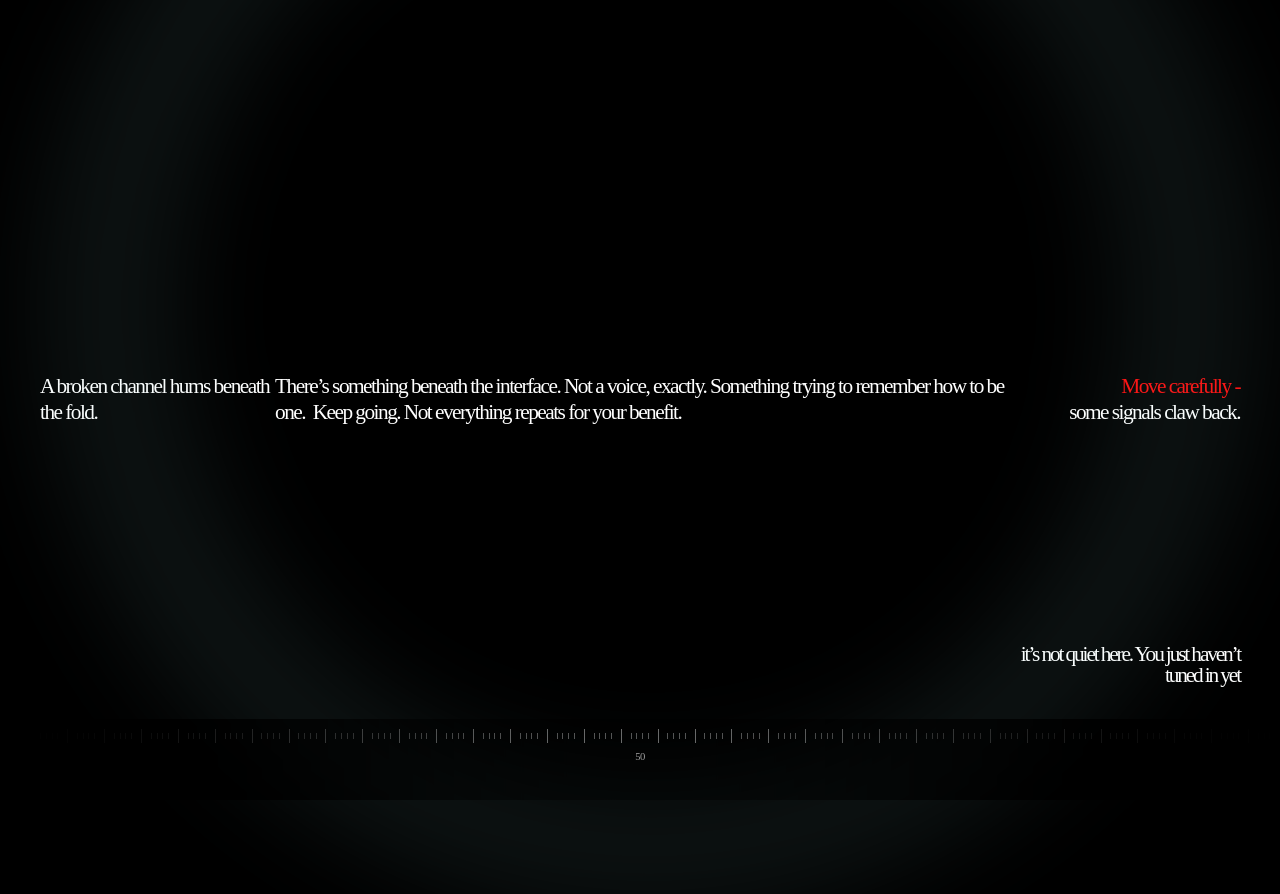
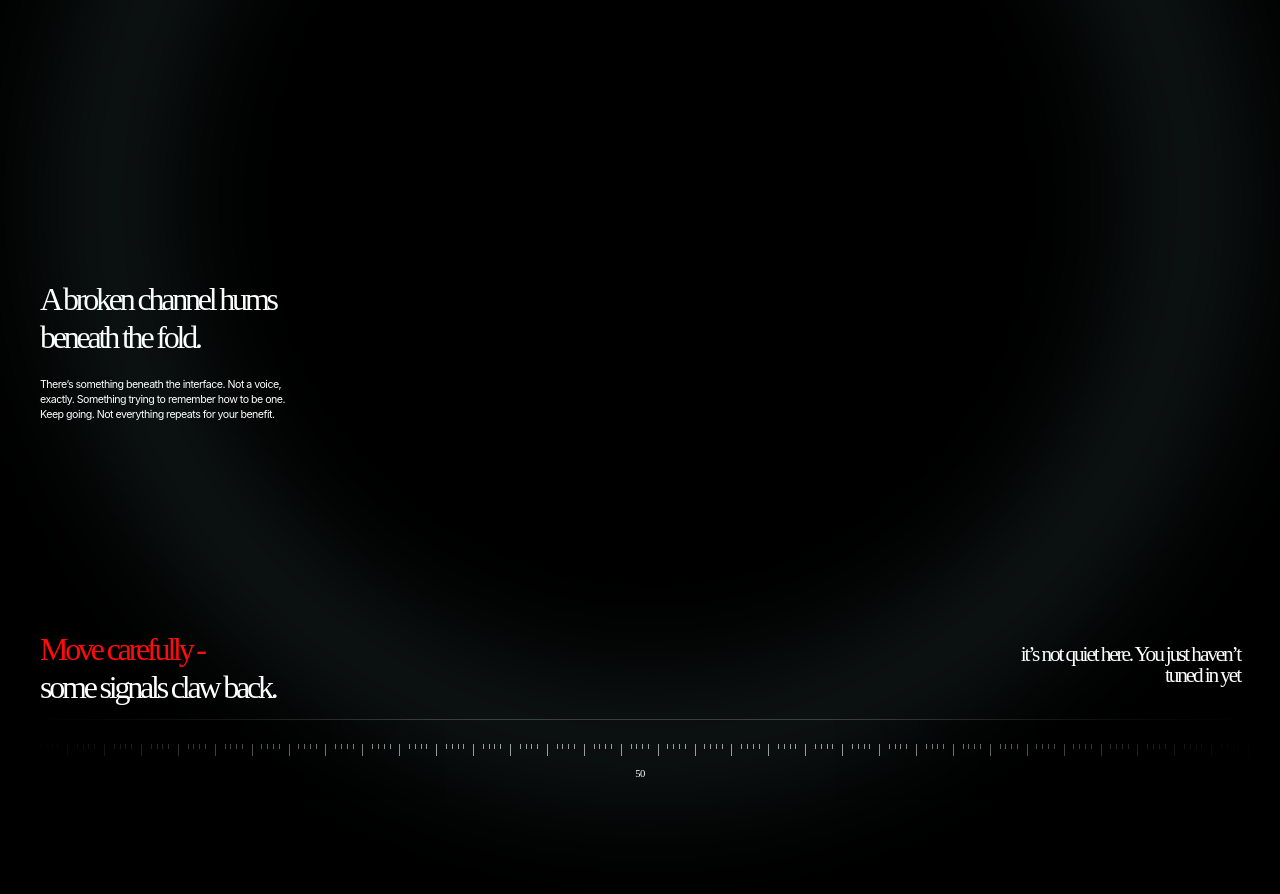
Before and after one commit to mazerancedev/project-9-hero, a plain HTML site: page index.html in a window 1280 px wide. After the commit the page ends 800 px from the top, so only its background shows below. Drawn offline with nearby package versions, Linux system fonts and the light colour scheme; a script that the page names is missing; a web font is replaced by a local one.

Commit message:
Update style.css

```diff
--- a/src/style.css
+++ b/src/style.css
@@ -17,6 +17,7 @@
 html {
   font-size: calc(100vw / 1920 * 10);
   overflow: hidden;
+  width: 100vw;
 }
 
 @media (max-width: 600px) {
@@ -52,25 +53,39 @@ canvas {
 .hero-text-left {
   color: #fff;
   font-family: "Rance Display";
-  font-size: 3.2rem;
+  font-size: 4.8rem;
   font-style: normal;
   font-weight: 400;
   line-height: 120%;
-  letter-spacing: -0.23rem;
+  letter-spacing: -0.48rem;
   position: absolute;
-  top: 50%;
-  transform: translateY(-50%);
+  top: 35%;
   left: 6rem;
-  right: 6rem;
   display: flex;
-  justify-content: space-between;
+  flex-direction: column;
+  gap: 3.2rem;
+  bottom: 14rem;
 
   div {
-    width: 55.2rem;
+    width: 38.1rem;
   }
 
   div:nth-of-type(2) {
-    text-align: right;
+    margin-top: auto;
+    width: 34.5rem;
+    white-space: pre;
+  }
+
+  p {
+    align-self: stretch;
+    color: #fff;
+    font-family: Inter;
+    font-size: 1.6rem;
+    font-style: normal;
+    font-weight: 400;
+    line-height: 140%;
+    letter-spacing: -0.08rem;
+    width: 38.1rem;
   }
 
   span {
@@ -91,11 +106,27 @@ canvas {
     letter-spacing: -0.24rem;
     text-align: center;
     flex-direction: column;
+    gap: 0;
+    bottom: 8.4rem;
 
     div {
       width: fit-content;
       text-align: center !important;
       margin: 0 auto;
+      order: 0;
+    }
+
+    div:nth-of-type(2) {
+      order: 1;
+      margin-top: 0rem;
+      width: 100%;
+    }
+
+    p {
+      order: 2;
+      width: 100%;
+      margin-top: auto;
+      font-size: 1.4rem !important;
     }
 
     span {
@@ -158,7 +189,7 @@ canvas {
   position: absolute;
   left: 50.75%;
   transform: translateX(-50%) scale(0);
-  top: calc(-12rem + 20rem);
+  top: calc(-12rem + 4rem);
   animation: wave 2s linear infinite;
   border: 5.3rem solid rgba(162, 233, 233, 0.39);
   border-radius: 50%;
@@ -179,7 +210,7 @@ canvas {
   width: 100vw;
   height: 56.25vw;
   left: 0;
-  top: calc(50% + 20rem);
+  top: calc(50% + 4rem);
   transform: translateY(-50%);
   position: absolute;
 }
@@ -306,12 +337,17 @@ canvas {
   position: absolute;
   left: 50%;
   transform: translateX(-50%);
-  top: 5rem;
+  top: 7.6rem;
   pointer-events: none;
   font-variant-numeric: tabular-nums;
+  z-index: 10000;
 }
 
 @media (max-width: 600px) {
+  .footer {
+    height: 10rem;
+  }
+
   .footer-station {
     font-size: 2.4rem;
   }
@@ -333,20 +369,25 @@ canvas {
 .footer-wave {
   display: flex;
   gap: 0.8rem;
-  align-items: center;
+  align-items: flex-start;
   position: absolute;
   top: 0;
   left: 0;
-  padding: 1.6rem 6rem 6rem;
+  padding: 3.6rem 6rem;
+  border-top: 0.1rem solid #333;
+  background-color: #0004;
+  height: 20rem;
+  backdrop-filter: blur(2rem);
+
   span {
     width: 0.07rem;
-    height: 1rem;
-    background-color: #e6e6e6;
-    opacity: 0.6;
+    height: 0.8rem;
+    background-color: #999;
+    /*opacity: 0.6;*/
   }
   span:nth-of-type(5n) {
-    height: 2rem;
-    opacity: 0.75;
+    height: 1.8rem;
+    /*opacity: 0.75;*/
     margin: 0 0.6rem;
   }
 }
@@ -373,7 +414,7 @@ canvas {
   );
   position: absolute;
   height: 100%;
-  width: 65%;
+  width: 35%;
   transform-origin: left;
   left: 0;
   top: 0;
@@ -403,7 +444,7 @@ canvas {
   );
   position: absolute;
   height: 100%;
-  width: 65%;
+  width: 35%;
   right: 0;
   top: 0;
   pointer-events: none;
```
